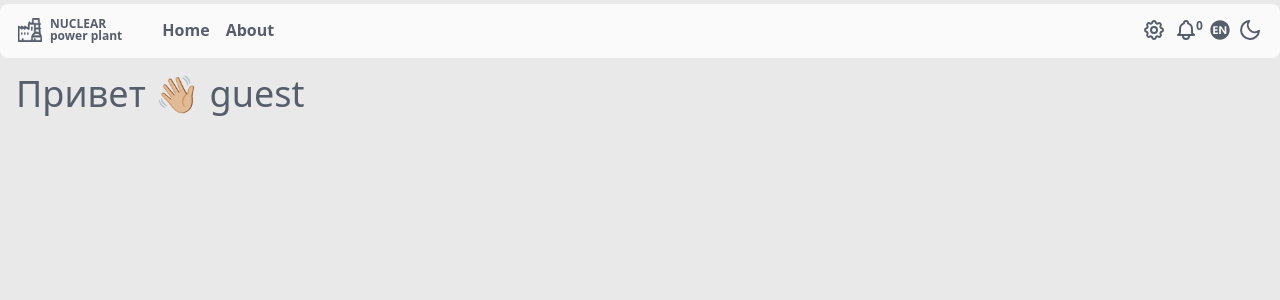
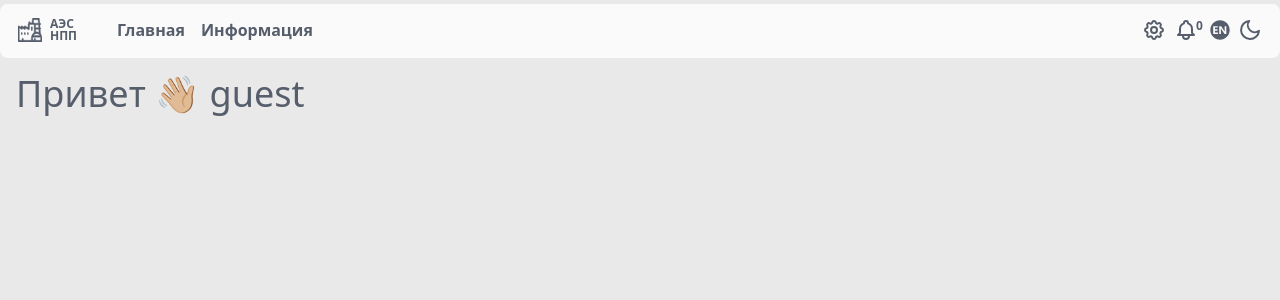
Before and after one commit to xzdwq/kstt-nestjs-vue, a Vue app in the folder ui-kstt/: page /#/ in a window 1280 px wide. Shown: the top 300 px of the page. Built offline with nearby package versions, Linux system fonts and the light colour scheme; no server answers.

Commit message:
translate

```diff
--- a/ui-kstt/src/components/HeaderNavbar.vue
+++ b/ui-kstt/src/components/HeaderNavbar.vue
@@ -2,11 +2,15 @@
 nav(class="md:container md:mx-auto flex justify-between p-3 border-2 border-transparent rounded-lg bg-background-secondary")
   ul.flex
     logo
-    li.mr-4(v-for="link in links" :key="link")
+    li
       router-link(
-        class="text-copy-primary hover:text-copy-hover select-none font-bold"
-        :to="link.href"
-      ) {{link.title}}
+        class="text-copy-primary hover:text-copy-hover select-none font-bold mr-4"
+        :to="'/'"
+      ) {{ $t('home-nav') }}
+      router-link(
+        class="text-copy-primary hover:text-copy-hover select-none font-bold mr-4"
+        :to="'/about'"
+      ) {{ $t('about-nav') }}
   div.flex.w-auto
     cog-settings
     bell-notification
@@ -16,19 +20,6 @@ nav(class="md:container md:mx-auto flex justify-between p-3 border-2 border-tran
 
 <script>
 export default {
-  name: 'header-navbar',
-  data: () => ({
-    theme: '',
-    links: [
-      {
-        title: 'Home',
-        href: '/'
-      },
-      {
-        title: 'About',
-        href: '/about'
-      }
-    ]
-  })
+  name: 'header-navbar'
 }
 </script>
--- a/ui-kstt/src/components/Logo.vue
+++ b/ui-kstt/src/components/Logo.vue
@@ -32,8 +32,8 @@ div(
         stroke-width="7"
       )
   div.font-bold.ml-2.text-xs.leading-none
-    p NUCLEAR
-    p power plant
+    p {{ $t('logo-1') }}
+    p {{ $t('logo-2') }}
 </template>
 <script>
 export default {
--- a/ui-kstt/src/locales/en.json
+++ b/ui-kstt/src/locales/en.json
@@ -1,4 +1,8 @@
 {
   "welcome": "Hello 👋🏼 {user}",
-  "about": "About ❤"
+  "about-text": "About ❤",
+  "home-nav": "Home",
+  "about-nav": "About",
+  "logo-1": "NUCLEAR",
+  "logo-2": "power plant"
 }
--- a/ui-kstt/src/locales/ru.json
+++ b/ui-kstt/src/locales/ru.json
@@ -1,4 +1,8 @@
 {
   "welcome": "Привет 👋🏼 {user}",
-  "about": "Информация ❤"
+  "about-text": "Информация ❤",
+  "home-nav": "Главная",
+  "about-nav": "Информация",
+  "logo-1": "АЭС",
+  "logo-2": "НПП"
 }
--- a/ui-kstt/src/views/About.vue
+++ b/ui-kstt/src/views/About.vue
@@ -1,6 +1,6 @@
 <template lang="pug">
 div.text-4xl
-  p {{ $t('about') }}
+  p {{ $t('about-text') }}
 
 </template>
 <script>
```
